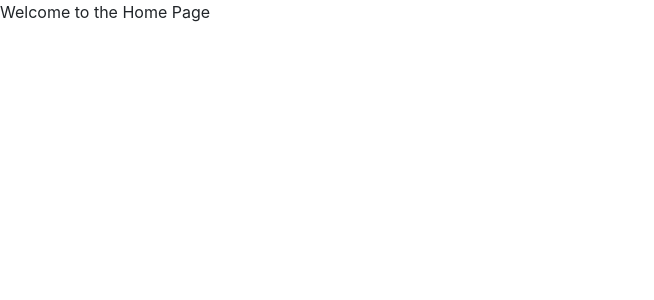
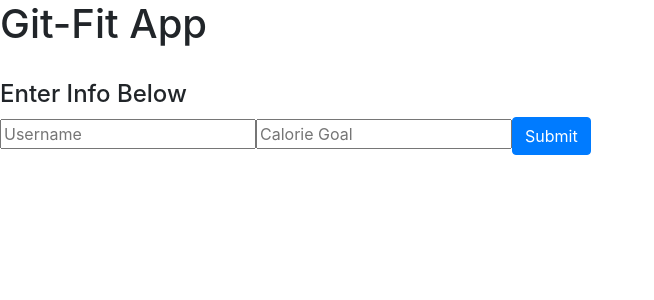
Before and after one commit to paulwstorm/git-fit-testing, a React (Create React App) app: page / in a window 1280 px wide. Shown: the top 300 px of the page, without its empty margins (0-654 px from the left). Built offline with nearby package versions, Linux system fonts and the light colour scheme.

Commit message:
Added to the Home Page Component.

```diff
--- a/src/components/home.js
+++ b/src/components/home.js
@@ -2,13 +2,21 @@ import _ from "lodash";
 import React, { Component } from "react";
 // import { connect } from "react-redux";
 // import { bindActionCreators } from "redux";
-// import { Link } from "react-router-dom";
+import { Link } from "react-router-dom";
 // import { fetchPosts } from "../actions";
 
 class Home extends Component {
     render() {
         return(
-            <div>Welcome to the Home Page</div>
+            <div>
+                <h1>Git-Fit App</h1>
+                <br />
+                <h4>Enter Info Below</h4>
+                <input placeholder="Username"></input>
+                <input placeholder="Calorie Goal"></input>
+                <Link path="/meals" ><button className="btn btn-primary submit-button">Submit</button></Link>
+
+            </div>
         )
     }
 
```
